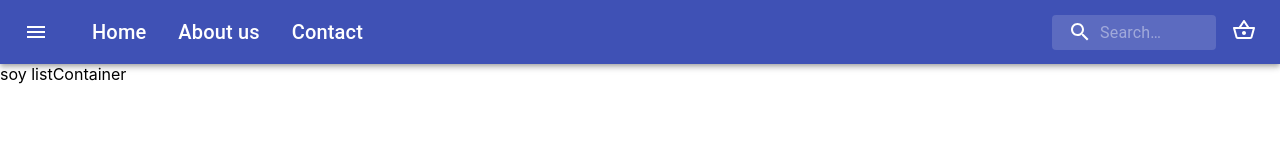
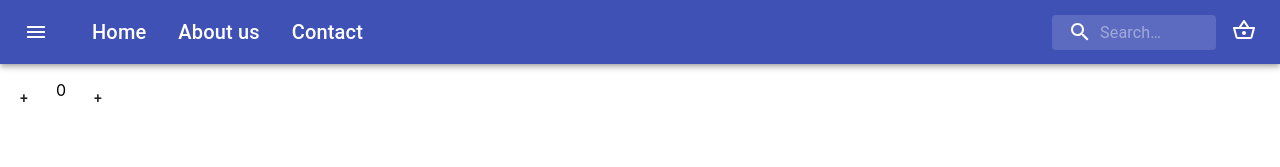
Before and after one commit to siegh4rt/tech-market, a React (Create React App) app: page / in a window 1280 px wide. Shown: the top 167 px of the page. Built offline with nearby package versions, Linux system fonts and the light colour scheme.

Commit message:
add useState to ItemCount component

```diff
--- /dev/null
+++ b/src/components/ItemCount/ItemCount.js
@@ -0,0 +1,24 @@
+import React, {useState} from 'react';
+import Button from '@material-ui/core/Button';
+import Grid from '@material-ui/core/Grid';
+import { makeStyles } from '@material-ui/core/styles';
+
+const useStyles = makeStyles((theme) => ({
+    root: {
+      flexGrow: 1,
+      marginTop: theme.spacing(2)
+    },
+}));
+
+export default function ItemCount() {
+    const [count, setCount] = useState(0)
+    const classes = useStyles();
+
+ return (
+   <Grid container className={classes.root} spacing={2}>
+    <Button onClick={() => setCount(count + 1)}>+</Button>
+    <div>{count}</div>
+    <Button onClick={() => setCount(count - 1)}>+</Button>
+   </Grid>
+ )
+}
--- a/src/components/ItemListContainer/ItemListContainer.js
+++ b/src/components/ItemListContainer/ItemListContainer.js
@@ -1,5 +1,6 @@
 import React from 'react';
+import ItemCount from '../ItemCount/ItemCount';
 
 export default function ItemListContainer() {
- return <>soy listContainer</>
+    return <ItemCount />
 }
```
